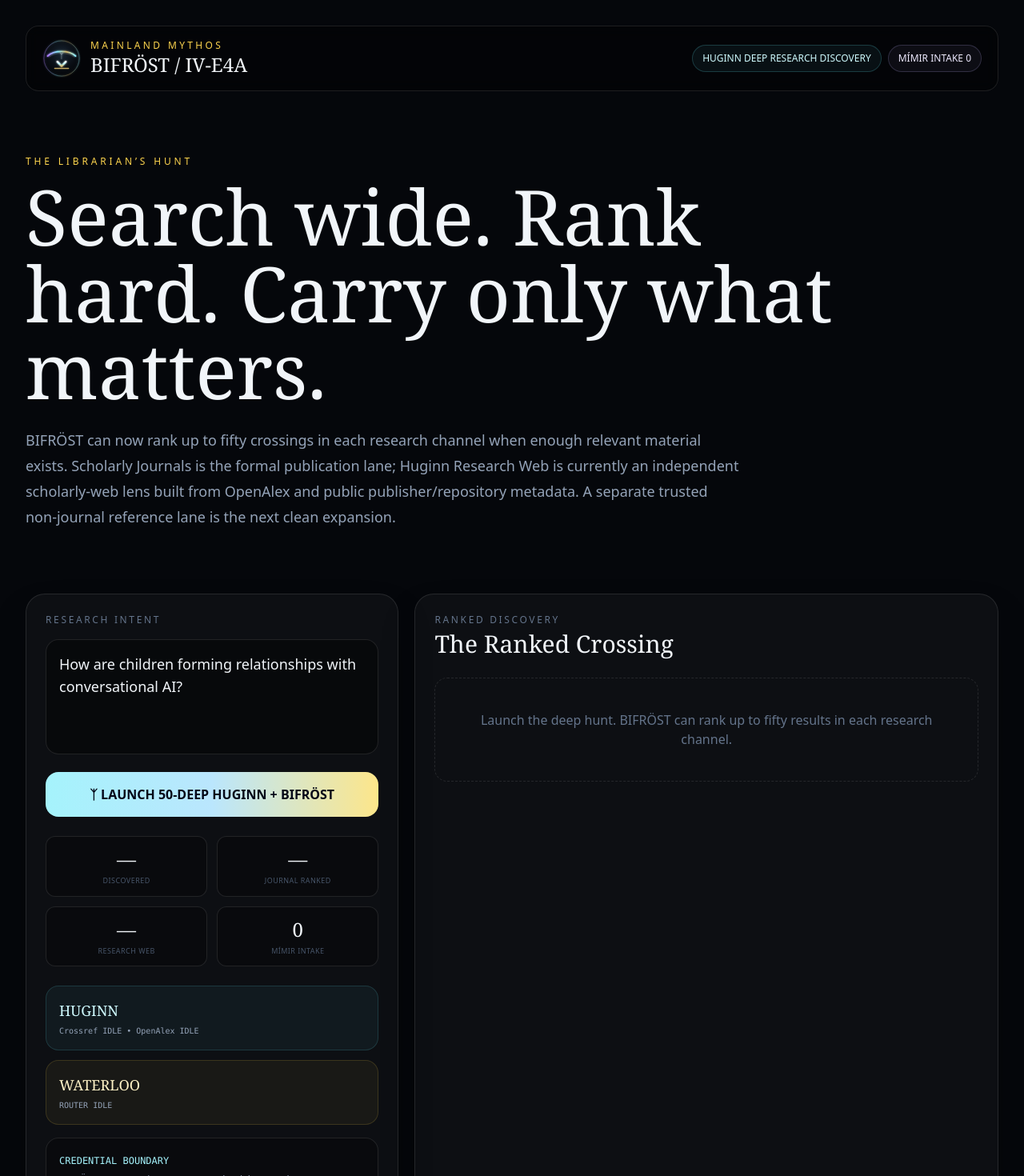
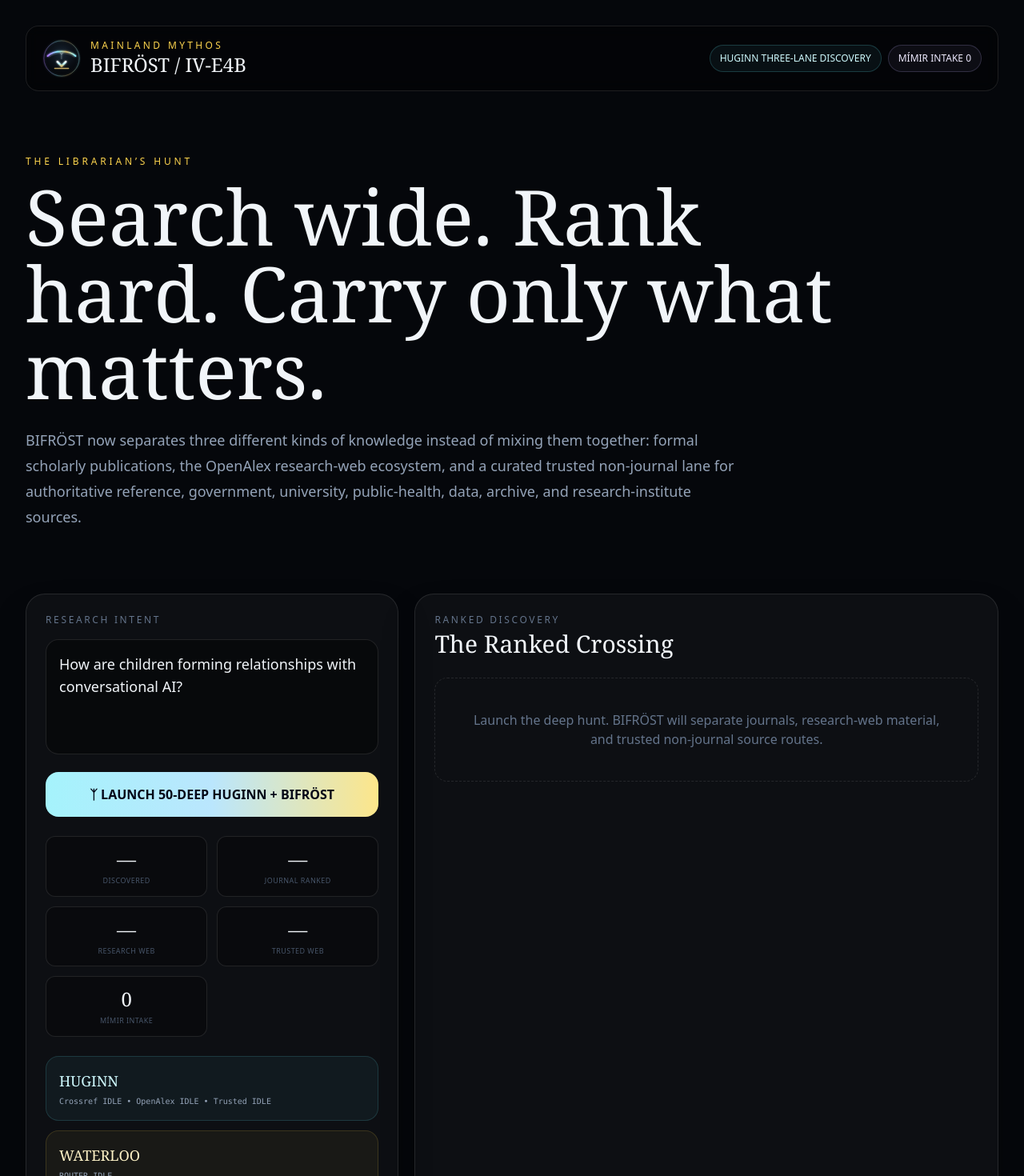
Before and after one commit to mainz81/dragons-nest, a Next.js app: page /bifrost in a window 1280 px wide. Shown: the top 1470 px of the page at 80% size. Built offline with nearby package versions, Linux system fonts and the light colour scheme.

Commit message:
BIFROST surface third Huginn trusted-web lane

```diff
--- a/src/app/bifrost/BifrostClient.tsx
+++ b/src/app/bifrost/BifrostClient.tsx
@@ -46,6 +46,17 @@ type QueueItem = {
   waterloo: WaterlooRoute;
 };
 
+type TrustedWebRoute = {
+  id: string;
+  name: string;
+  domain: string;
+  kind: string;
+  priorityScore: number;
+  searchUrl: string;
+  note: string;
+  rationale: string;
+};
+
 type HuntResponse = {
   ok: boolean;
   phase?: string;
@@ -68,6 +79,11 @@ type HuntResponse = {
       status: "AVAILABLE" | "UNAVAILABLE";
       candidateCount: number;
     };
+    trustedWeb?: {
+      status: "AVAILABLE" | "UNAVAILABLE";
+      sourceCount: number;
+      mode: string;
+    };
   };
   channels?: {
     scholarlyJournals: {
@@ -82,6 +98,13 @@ type HuntResponse = {
       sourceStatus: "AVAILABLE" | "UNAVAILABLE";
       candidateCount: number;
       queue: QueueItem[];
+    };
+    trustedWeb?: {
+      label: string;
+      source: string;
+      candidateCount: number;
+      routes: TrustedWebRoute[];
+      guard: string;
     };
   };
   waterloo?: {
@@ -109,7 +132,7 @@ type HuntResponse = {
   };
 };
 
-type Channel = "scholarly" | "web";
+type Channel = "scholarly" | "web" | "trusted";
 
 const INTAKE_STORAGE_KEY = "mainland-mythos-bifrost-intake-v1";
 
@@ -213,7 +236,7 @@ export default function BifrostClient() {
     const manifest = {
       system: "MAINLAND MYTHOS",
       bridge: "BIFROST",
-      phase: "IV-E4A",
+      phase: "IV-E4B",
       exportedAt: new Date().toISOString(),
       researchIntent: question,
       count: intake.length,
@@ -246,14 +269,16 @@ export default function BifrostClient() {
     downloadText("bifrost-intake-manifest.json", JSON.stringify(manifest, null, 2), "application/json;charset=utf-8");
   }
 
-  const active = useMemo(() => {
-    if (!data?.channels) return undefined;
+  const activeQueue = useMemo(() => {
+    if (!data?.channels || channel === "trusted") return undefined;
     return channel === "scholarly" ? data.channels.scholarlyJournals : data.channels.webResults;
   }, [data, channel]);
 
+  const trustedRoutes = data?.channels?.trustedWeb?.routes ?? [];
   const intakeKeys = useMemo(() => new Set(intake.map(itemKey)), [intake]);
   const journalCount = data?.channels?.scholarlyJournals.queue.length ?? 0;
   const webCount = data?.channels?.webResults.queue.length ?? 0;
+  const trustedCount = trustedRoutes.length;
 
   return (
     <main className="min-h-screen bg-[#05070b] text-slate-100">
@@ -263,12 +288,12 @@ export default function BifrostClient() {
             <Image src="/bifrost-download.svg" alt="BIFROST sigil" width={48} height={48} className="h-12 w-12" priority />
             <div>
               <div className="text-xs tracking-[0.28em] text-amber-300">MAINLAND MYTHOS</div>
-              <div className="font-serif text-2xl">BIFRÖST / IV-E4A</div>
+              <div className="font-serif text-2xl">BIFRÖST / IV-E4B</div>
             </div>
           </div>
           <div className="flex flex-wrap items-center gap-2">
             <div className="rounded-full border border-cyan-300/20 bg-cyan-300/5 px-3 py-2 text-xs text-cyan-100">
-              HUGINN DEEP RESEARCH DISCOVERY
+              HUGINN THREE-LANE DISCOVERY
             </div>
             <div className="rounded-full border border-violet-300/20 bg-violet-300/5 px-3 py-2 text-xs text-violet-100">
               MÍMIR INTAKE {intake.length}
@@ -282,7 +307,7 @@ export default function BifrostClient() {
             Search wide. Rank hard. Carry only what matters.
           </h1>
           <p className="mt-6 max-w-4xl text-lg leading-8 text-slate-400">
-            BIFRÖST can now rank up to fifty crossings in each research channel when enough relevant material exists. Scholarly Journals is the formal publication lane; Huginn Research Web is currently an independent scholarly-web lens built from OpenAlex and public publisher/repository metadata. A separate trusted non-journal reference lane is the next clean expansion.
+            BIFRÖST now separates three different kinds of knowledge instead of mixing them together: formal scholarly publications, the OpenAlex research-web ecosystem, and a curated trusted non-journal lane for authoritative reference, government, university, public-health, data, archive, and research-institute sources.
           </p>
         </section>
 
@@ -307,13 +332,14 @@ export default function BifrostClient() {
                 <Metric label="DISCOVERED" value={data?.discovery?.combinedCandidateCount ?? "—"} />
                 <Metric label="JOURNAL RANKED" value={journalCount || "—"} />
                 <Metric label="RESEARCH WEB" value={webCount || "—"} />
+                <Metric label="TRUSTED WEB" value={trustedCount || "—"} />
                 <Metric label="MÍMIR INTAKE" value={intake.length} />
               </div>
 
               <div className="mt-6 grid gap-3">
                 <RealmStatus
                   name="HUGINN"
-                  detail={`Crossref ${data?.discovery?.crossref.status ?? "IDLE"} • OpenAlex ${data?.discovery?.openAlex.status ?? "IDLE"}`}
+                  detail={`Crossref ${data?.discovery?.crossref.status ?? "IDLE"} • OpenAlex ${data?.discovery?.openAlex.status ?? "IDLE"} • Trusted ${data?.discovery?.trustedWeb?.status ?? "IDLE"}`}
                   tone="cyan"
                 />
                 <RealmStatus
@@ -342,7 +368,7 @@ export default function BifrostClient() {
 
               {intake.length === 0 ? (
                 <p className="mt-4 text-sm leading-6 text-slate-500">
-                  Stage the strongest crossings from either channel. The dock persists in this browser between hunts.
+                  Stage the strongest scholarly crossings. The dock persists in this browser between hunts.
                 </p>
               ) : (
                 <div className="mt-4 space-y-2">
@@ -404,7 +430,7 @@ export default function BifrostClient() {
             </div>
 
             {data?.channels && (
-              <div className="mt-5 grid grid-cols-2 gap-2 rounded-2xl border border-white/10 bg-black/30 p-1.5">
+              <div className="mt-5 grid grid-cols-1 gap-2 rounded-2xl border border-white/10 bg-black/30 p-1.5 sm:grid-cols-3">
                 <ChannelButton
                   active={channel === "scholarly"}
                   onClick={() => setChannel("scholarly")}
@@ -419,12 +445,19 @@ export default function BifrostClient() {
                   count={webCount}
                   tone="cyan"
                 />
+                <ChannelButton
+                  active={channel === "trusted"}
+                  onClick={() => setChannel("trusted")}
+                  label="HUGINN TRUSTED WEB"
+                  count={trustedCount}
+                  tone="emerald"
+                />
               </div>
             )}
 
             {!data && (
               <div className="mt-6 rounded-2xl border border-dashed border-white/10 p-10 text-center text-slate-500">
-                Launch the deep hunt. BIFRÖST can rank up to fifty results in each research channel.
+                Launch the deep hunt. BIFRÖST will separate journals, research-web material, and trusted non-journal source routes.
               </div>
             )}
 
@@ -434,19 +467,25 @@ export default function BifrostClient() {
               </div>
             )}
 
-            {active && (
+            {channel !== "trusted" && activeQueue && (
               <div className="mt-4 flex flex-wrap items-center justify-between gap-2 text-[11px] text-slate-500">
                 <span>
-                  SOURCE: <span className="font-mono text-slate-300">{active.source.replaceAll("_", " ")}</span>
+                  SOURCE: <span className="font-mono text-slate-300">{activeQueue.source.replaceAll("_", " ")}</span>
                 </span>
                 <span>
-                  {active.candidateCount} CANDIDATES • {active.queue.length} RANKED CROSSINGS
+                  {activeQueue.candidateCount} CANDIDATES • {activeQueue.queue.length} RANKED CROSSINGS
                 </span>
               </div>
             )}
 
+            {channel === "trusted" && data?.channels?.trustedWeb && (
+              <div className="mt-4 rounded-xl border border-emerald-300/15 bg-emerald-300/[0.04] p-4 text-[11px] leading-5 text-slate-400">
+                <span className="font-mono text-emerald-200">CURATED AUTHORITATIVE REGISTRY</span> — {data.channels.trustedWeb.guard}
+              </div>
+            )}
+
             <div className="mt-5 space-y-4">
-              {active?.queue.map((item, index) => (
+              {channel !== "trusted" && activeQueue?.queue.map((item, index) => (
                 <ResultCard
                   key={`${item.id ?? item.title}-${index}`}
                   item={item}
@@ -456,9 +495,12 @@ export default function BifrostClient() {
                   onToggleStage={() => toggleIntake(item)}
                 />
               ))}
+              {channel === "trusted" && trustedRoutes.map((route, index) => (
+                <TrustedRouteCard key={route.id} route={route} index={index} />
+              ))}
             </div>
 
-            {active && active.queue.length === 0 && (
+            {channel !== "trusted" && activeQueue && activeQueue.queue.length === 0 && (
               <div className="mt-6 rounded-2xl border border-dashed border-white/10 p-8 text-center text-slate-500">
                 No ranked results survived this channel’s current relevance gate. BIFRÖST does not treat that as evidence that nothing exists.
               </div>
@@ -496,7 +538,7 @@ export default function BifrostClient() {
         ) : null}
 
         <footer className="py-20 text-center text-sm text-slate-600">
-          ᛉ BIFRÖST • FIFTY-DEEP DISCOVERY • WATERLOO ROUTING • MÍMIR INTAKE • ZOTERO RIS BRIDGE
+          ᛉ BIFRÖST • THREE-LANE HUGINN DISCOVERY • WATERLOO ROUTING • MÍMIR INTAKE • ZOTERO RIS BRIDGE
         </footer>
       </div>
     </main>
@@ -643,6 +685,37 @@ function ResultCard({
   );
 }
 
+function TrustedRouteCard({ route, index }: { route: TrustedWebRoute; index: number }) {
+  return (
+    <article className="rounded-2xl border border-emerald-300/15 bg-black/30 p-5">
+      <div className="flex flex-wrap items-center justify-between gap-2">
+        <span className="font-mono text-xs text-emerald-300">
+          {String(index + 1).padStart(2, "0")} / TRUST {route.priorityScore}
+        </span>
+        <span className="rounded-full border border-emerald-300/15 bg-emerald-300/5 px-2 py-1 text-[10px] text-emerald-100">
+          {route.kind.replaceAll("_", " ")}
+        </span>
+      </div>
+      <h3 className="mt-3 font-serif text-xl md:text-2xl">{route.name}</h3>
+      <div className="mt-1 font-mono text-[11px] text-slate-600">{route.domain}</div>
+      <p className="mt-3 text-sm leading-6 text-slate-400">{route.note}</p>
+      <div className="mt-3 rounded-xl border border-emerald-300/10 bg-emerald-300/[0.03] p-3 text-xs text-emerald-100/75">
+        {route.rationale}
+      </div>
+      <div className="mt-4 flex flex-wrap gap-2">
+        <a
+          href={route.searchUrl}
+          target="_blank"
+          rel="noreferrer"
+          className="rounded-xl border border-emerald-300/30 bg-emerald-300/10 px-3 py-2 text-xs font-semibold text-emerald-100 transition hover:bg-emerald-300/15"
+        >
+          SEARCH THIS TRUSTED SOURCE ↗
+        </a>
+      </div>
+    </article>
+  );
+}
+
 function ChannelButton({
   active,
   onClick,
@@ -654,11 +727,13 @@ function ChannelButton({
   onClick: () => void;
   label: string;
   count: number;
-  tone: "amber" | "cyan";
+  tone: "amber" | "cyan" | "emerald";
 }) {
   const activeClass = tone === "amber"
     ? "border-amber-300/30 bg-amber-300/10 text-amber-100"
-    : "border-cyan-300/30 bg-cyan-300/10 text-cyan-100";
+    : tone === "emerald"
+      ? "border-emerald-300/30 bg-emerald-300/10 text-emerald-100"
+      : "border-cyan-300/30 bg-cyan-300/10 text-cyan-100";
   return (
     <button
       type="button"
```
